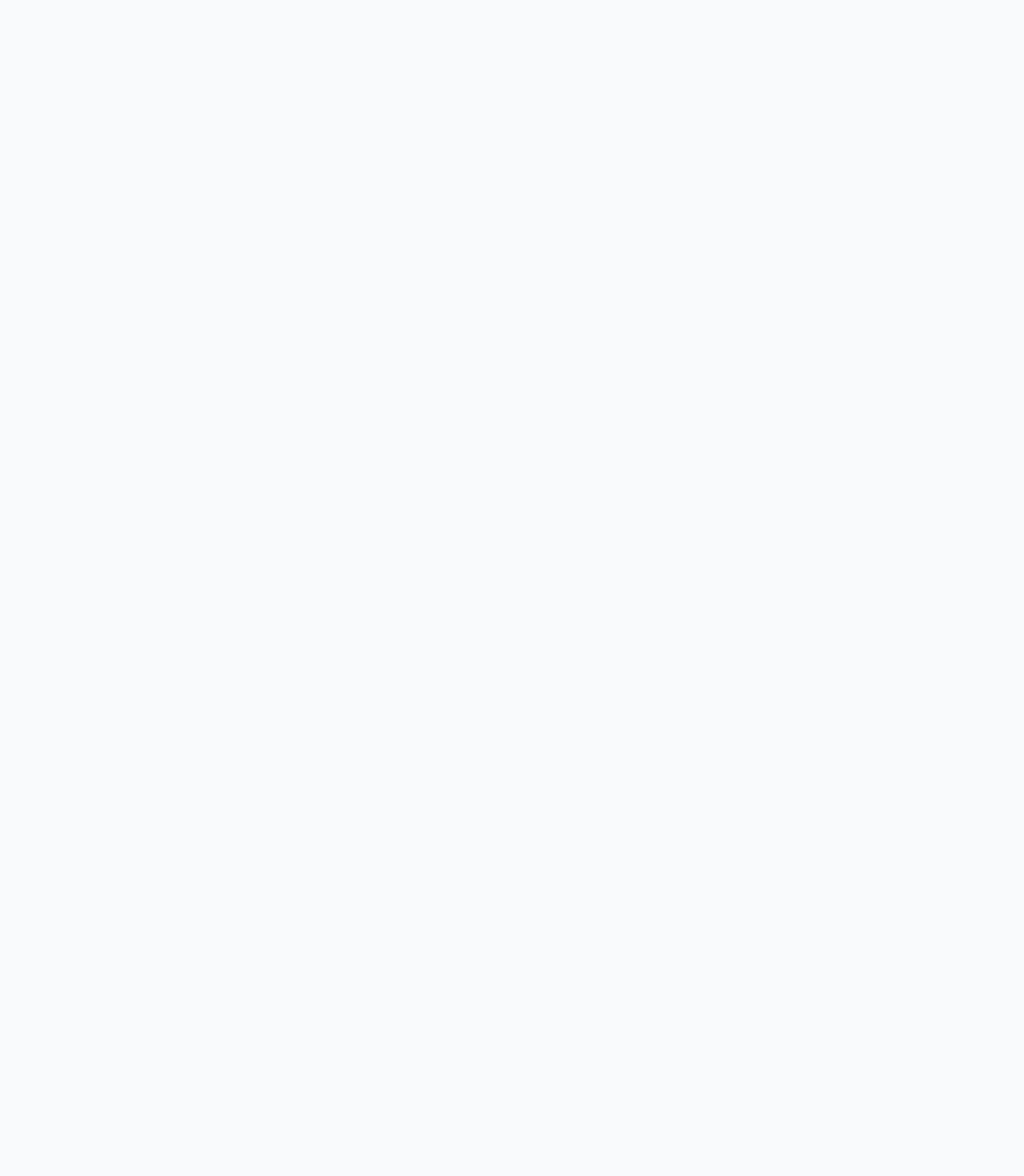
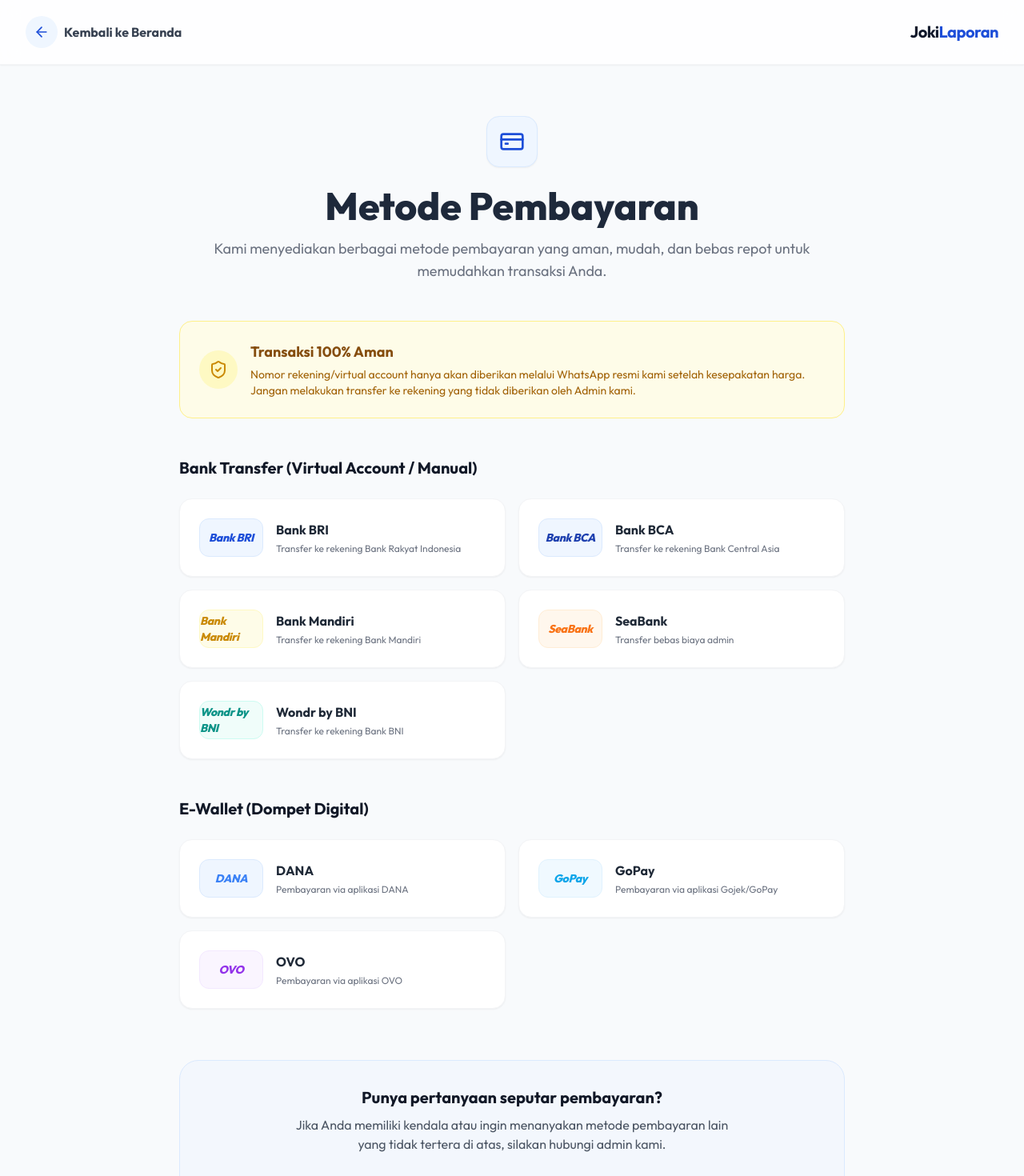
Before and after one commit to Hendi-Firmansah333/Joki-Laporan-SMK, a React (Vite) app: page /bantuan/metode-pembayaran in a window 1280 px wide. Before the commit this address had no page. Shown: the top 1470 px of the page at 80% size. Before the commit the page ends 800 px from the top, so only its background shows below. Built offline with nearby package versions, Linux system fonts and the light colour scheme.

Commit message:
feat: add payment methods page and link in footer

```diff
--- a/src/App.jsx
+++ b/src/App.jsx
@@ -2,6 +2,7 @@
 import { BrowserRouter as Router, Routes, Route } from 'react-router-dom';
 import Home from './pages/Home';
 import ServiceEducation from './pages/ServiceEducation';
+import PaymentMethods from './pages/PaymentMethods';
 
 function App() {
   return (
@@ -9,6 +10,7 @@
       <Routes>
         <Route path="/" element={<Home />} />
         <Route path="/edukasi/:serviceId" element={<ServiceEducation />} />
+        <Route path="/bantuan/metode-pembayaran" element={<PaymentMethods />} />
       </Routes>
     </Router>
   );
--- a/src/pages/Home.jsx
+++ b/src/pages/Home.jsx
@@ -830,7 +830,7 @@
               <h3 className="text-gray-900 font-bold text-base mb-6">Bantuan</h3>
               <ul className="flex flex-col gap-3 text-sm text-gray-500">
                 <li><a href="#cara-order" className="hover:text-primary transition-colors">Cara Order</a></li>
-                <li><a href="#" className="hover:text-primary transition-colors">Metode Pembayaran</a></li>
+                <li><Link to="/bantuan/metode-pembayaran" className="hover:text-primary transition-colors">Metode Pembayaran</Link></li>
                 <li><a href="#" className="hover:text-primary transition-colors">Ketentuan Layanan</a></li>
                 <li><a href="#" className="hover:text-primary transition-colors">Kebijakan Privasi</a></li>
                 <li><a href="#" className="hover:text-primary transition-colors">Syarat & Ketentuan</a></li>
--- /dev/null
+++ b/src/pages/PaymentMethods.jsx
@@ -0,0 +1,136 @@
+import React, { useEffect } from 'react';
+import { Link } from 'react-router-dom';
+import { motion } from 'framer-motion';
+import { ArrowLeft, ShieldCheck, CreditCard, MessageCircle, Info } from 'lucide-react';
+
+const fadeInUp = {
+  hidden: { opacity: 0, y: 30 },
+  visible: { opacity: 1, y: 0, transition: { duration: 0.6 } }
+};
+
+const staggerContainer = {
+  hidden: { opacity: 0 },
+  visible: {
+    opacity: 1,
+    transition: { staggerChildren: 0.1 }
+  }
+};
+
+const PaymentMethods = () => {
+  useEffect(() => {
+    window.scrollTo(0, 0);
+  }, []);
+
+  const waLink = "https://wa.me/6289507931092";
+
+  const paymentGroups = [
+    {
+      title: "Bank Transfer (Virtual Account / Manual)",
+      items: [
+        { name: "Bank BRI", desc: "Transfer ke rekening Bank Rakyat Indonesia", color: "text-blue-700", bg: "bg-blue-50", border: "border-blue-100" },
+        { name: "Bank BCA", desc: "Transfer ke rekening Bank Central Asia", color: "text-blue-800", bg: "bg-blue-50", border: "border-blue-100" },
+        { name: "Bank Mandiri", desc: "Transfer ke rekening Bank Mandiri", color: "text-yellow-600", bg: "bg-yellow-50", border: "border-yellow-100" },
+        { name: "SeaBank", desc: "Transfer bebas biaya admin", color: "text-orange-500", bg: "bg-orange-50", border: "border-orange-100" },
+        { name: "Wondr by BNI", desc: "Transfer ke rekening Bank BNI", color: "text-teal-600", bg: "bg-teal-50", border: "border-teal-100" },
+      ]
+    },
+    {
+      title: "E-Wallet (Dompet Digital)",
+      items: [
+        { name: "DANA", desc: "Pembayaran via aplikasi DANA", color: "text-blue-500", bg: "bg-blue-50", border: "border-blue-100" },
+        { name: "GoPay", desc: "Pembayaran via aplikasi Gojek/GoPay", color: "text-sky-500", bg: "bg-sky-50", border: "border-sky-100" },
+        { name: "OVO", desc: "Pembayaran via aplikasi OVO", color: "text-purple-600", bg: "bg-purple-50", border: "border-purple-100" },
+      ]
+    }
+  ];
+
+  return (
+    <div className="min-h-screen bg-background font-sans text-secondary selection:bg-primary/20 selection:text-primary pb-20">
+      {/* Navigation Bar */}
+      <nav className="bg-white/80 backdrop-blur-md sticky top-0 z-50 border-b border-gray-100 shadow-sm">
+        <div className="max-w-7xl mx-auto px-4 sm:px-6 lg:px-8">
+          <div className="flex justify-between items-center h-20">
+            <Link to="/" className="flex items-center gap-2 group">
+              <div className="w-10 h-10 bg-blue-50 rounded-full flex items-center justify-center text-primary group-hover:bg-primary group-hover:text-white transition-all duration-300">
+                <ArrowLeft size={20} />
+              </div>
+              <span className="font-bold text-gray-700 group-hover:text-primary transition-colors">Kembali ke Beranda</span>
+            </Link>
+            <div className="hidden sm:block font-bold text-xl tracking-tight">
+              Joki<span className="text-primary">Laporan</span>
+            </div>
+          </div>
+        </div>
+      </nav>
+
+      {/* Header */}
+      <section className="pt-16 pb-12 px-4 relative overflow-hidden text-center">
+        <div className="absolute top-0 left-1/2 -translate-x-1/2 w-[80%] h-[100%] rounded-full bg-blue-100 blur-[120px] -z-10 opacity-50"></div>
+        <div className="max-w-3xl mx-auto">
+          <motion.div initial="hidden" animate="visible" variants={fadeInUp} className="w-16 h-16 bg-blue-50 text-primary rounded-2xl flex items-center justify-center mx-auto mb-6 shadow-sm border border-blue-100">
+            <CreditCard size={32} />
+          </motion.div>
+          <motion.h1 initial="hidden" animate="visible" variants={fadeInUp} className="text-4xl md:text-5xl font-extrabold text-[#1E293B] mb-4">
+            Metode Pembayaran
+          </motion.h1>
+          <motion.p initial="hidden" animate="visible" variants={fadeInUp} className="text-lg text-gray-500">
+            Kami menyediakan berbagai metode pembayaran yang aman, mudah, dan bebas repot untuk memudahkan transaksi Anda.
+          </motion.p>
+        </div>
+      </section>
+
+      {/* Important Notice */}
+      <div className="max-w-4xl mx-auto px-4 sm:px-6 lg:px-8 mb-12">
+        <motion.div initial="hidden" animate="visible" variants={fadeInUp} className="bg-yellow-50 border border-yellow-200 rounded-2xl p-6 flex flex-col sm:flex-row gap-4 items-start sm:items-center">
+          <div className="w-12 h-12 bg-yellow-100 text-yellow-600 rounded-full flex items-center justify-center shrink-0">
+            <ShieldCheck size={24} />
+          </div>
+          <div>
+            <h4 className="font-bold text-yellow-800 text-lg mb-1">Transaksi 100% Aman</h4>
+            <p className="text-yellow-700 text-sm">Nomor rekening/virtual account hanya akan diberikan melalui WhatsApp resmi kami setelah kesepakatan harga. Jangan melakukan transfer ke rekening yang tidak diberikan oleh Admin kami.</p>
+          </div>
+        </motion.div>
+      </div>
+
+      {/* Payment Options Grid */}
+      <div className="max-w-4xl mx-auto px-4 sm:px-6 lg:px-8">
+        <motion.div initial="hidden" animate="visible" variants={staggerContainer} className="space-y-12">
+          {paymentGroups.map((group, groupIdx) => (
+            <div key={groupIdx}>
+              <h3 className="text-xl font-bold text-gray-900 mb-6 flex items-center gap-2">
+                {group.title}
+              </h3>
+              <div className="grid grid-cols-1 sm:grid-cols-2 gap-4">
+                {group.items.map((item, idx) => (
+                  <motion.div key={idx} variants={fadeInUp} className="bg-white p-6 rounded-2xl border border-gray-100 shadow-sm hover:shadow-md transition-shadow flex items-center gap-4">
+                    <div className={`w-20 h-12 flex items-center justify-center rounded-xl ${item.bg} border ${item.border}`}>
+                      <span className={`font-black tracking-tight ${item.color} italic text-sm`}>{item.name}</span>
+                    </div>
+                    <div>
+                      <h4 className="font-bold text-gray-800">{item.name}</h4>
+                      <p className="text-xs text-gray-500 mt-1">{item.desc}</p>
+                    </div>
+                  </motion.div>
+                ))}
+              </div>
+            </div>
+          ))}
+        </motion.div>
+      </div>
+
+      {/* Step by Step Info */}
+      <div className="max-w-4xl mx-auto px-4 sm:px-6 lg:px-8 mt-16">
+        <div className="bg-blue-50/50 rounded-3xl p-8 border border-blue-100 text-center">
+          <h3 className="text-xl font-bold text-gray-900 mb-2">Punya pertanyaan seputar pembayaran?</h3>
+          <p className="text-gray-600 mb-8 max-w-xl mx-auto">Jika Anda memiliki kendala atau ingin menanyakan metode pembayaran lain yang tidak tertera di atas, silakan hubungi admin kami.</p>
+          <a href={waLink} target="_blank" rel="noopener noreferrer" className="inline-flex items-center gap-3 bg-primary hover:bg-blue-600 text-white font-bold py-3 px-8 rounded-full shadow-lg transition-all hover:-translate-y-1">
+            <MessageCircle size={20} />
+            Hubungi Admin Sekarang
+          </a>
+        </div>
+      </div>
+    </div>
+  );
+};
+
+export default PaymentMethods;
```
